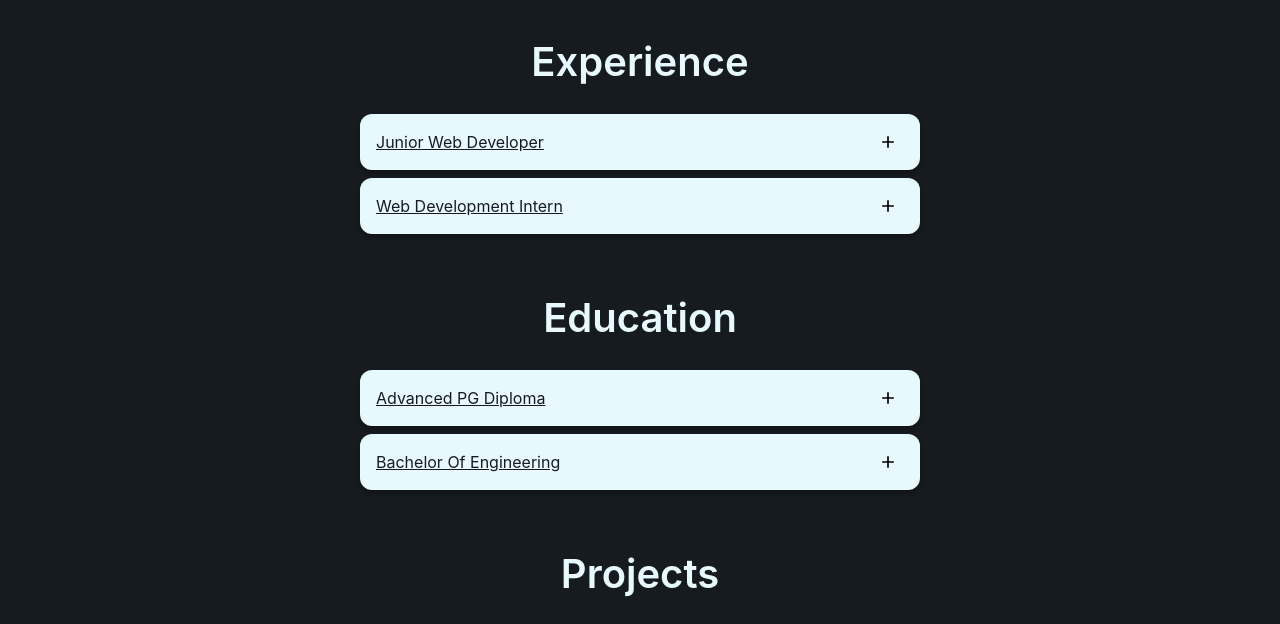
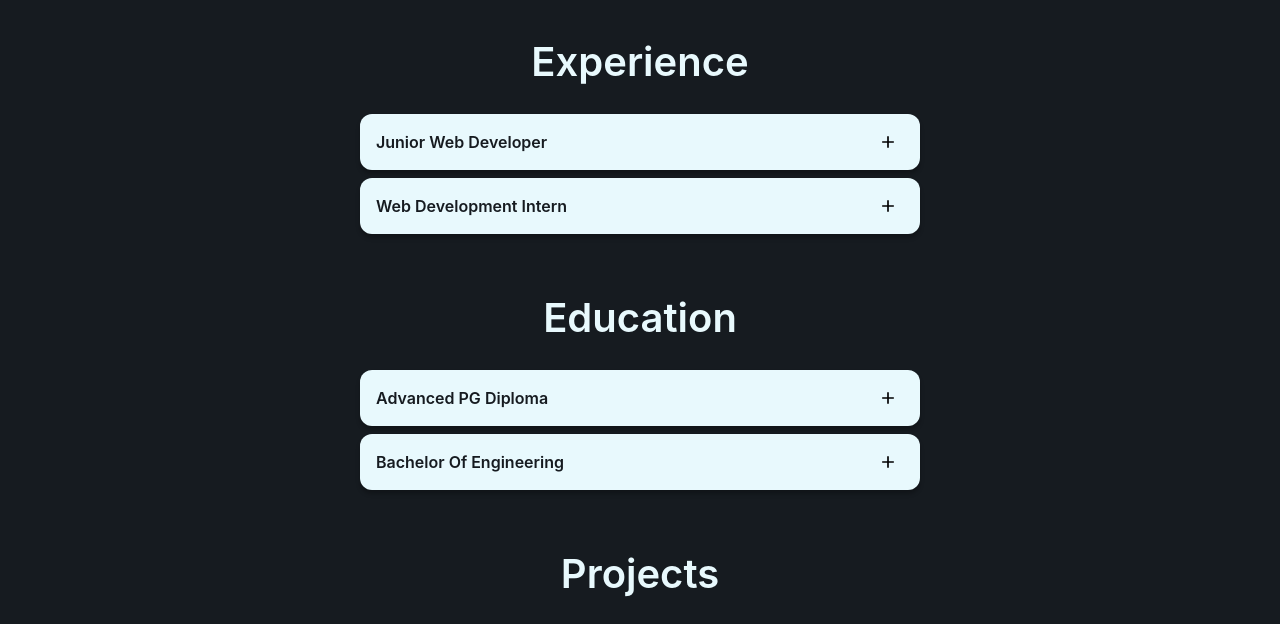
Before and after one commit to haneefmhmmd/resume, a React (Create React App) app: page / in a window 1280 px wide. Shown: the part 900-1524 px from the top of the page. Built offline with nearby package versions, Linux system fonts and the light colour scheme; a web font is replaced by a local one.

Commit message:
updated font size

```diff
--- a/src/styles/components/_accordion.scss
+++ b/src/styles/components/_accordion.scss
@@ -12,7 +12,6 @@
   padding: 12px 16px;
   border-radius: 12px;
   box-shadow: 0px 4px 4px 0px rgba(0, 0, 0, 0.25);
-  transition: 0.15s linear;
 
   cursor: pointer;
   @include respond-above(tablet) {
@@ -49,7 +48,7 @@
 
 .accordion__title {
   font-size: 16px;
-  text-decoration: underline;
+  font-weight: 600;
 }
 
 .accordion__body {
@@ -65,4 +64,5 @@
 
 .accordion_content {
   font-size: 14px;
+  line-height: 1.4;
 }
```
